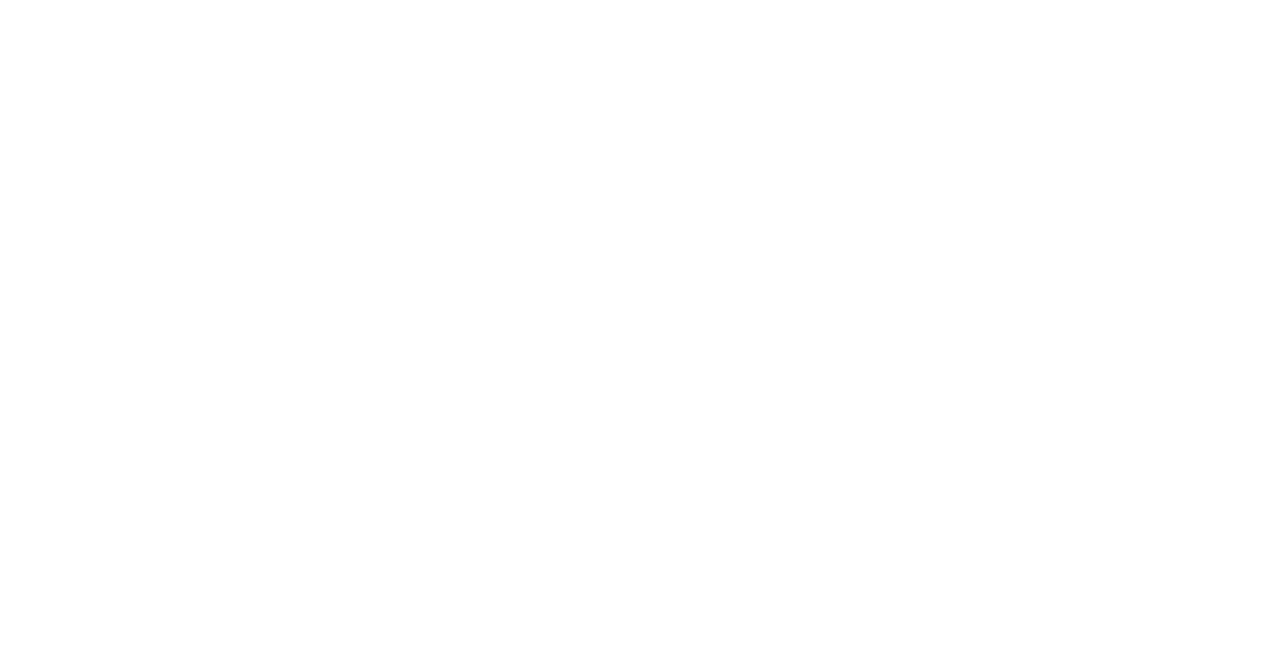
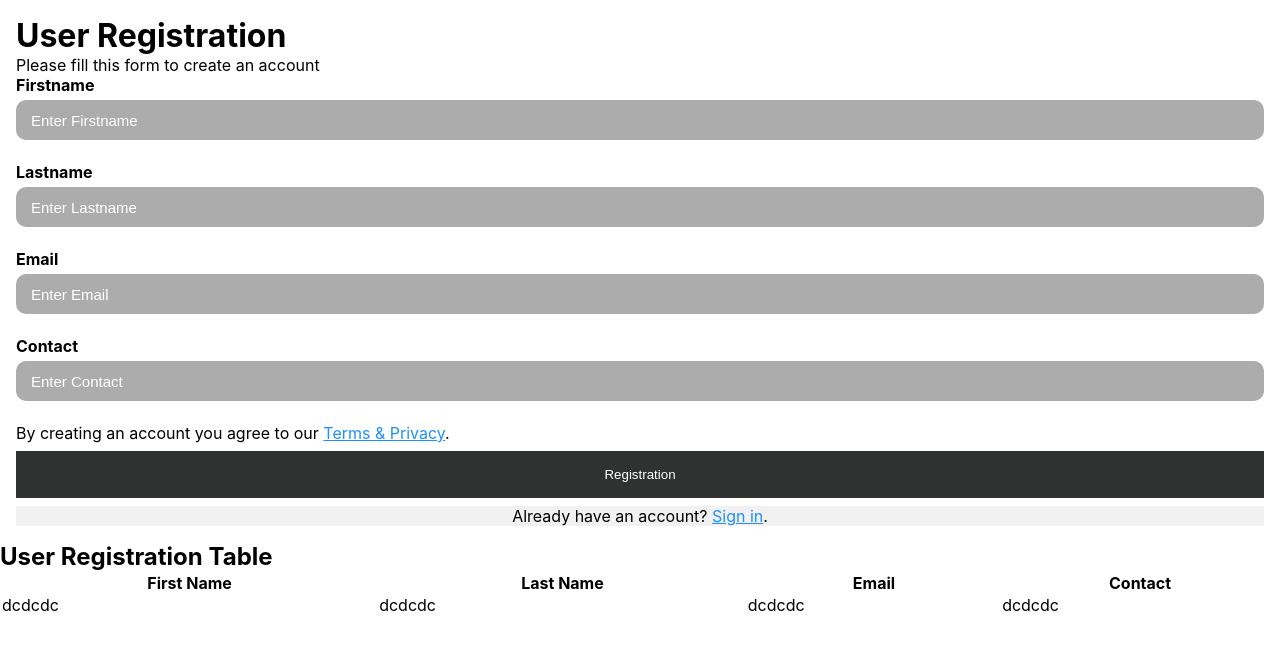
Before and after one commit to Mish880/React-Js-Simple-Templates, a React (Create React App) app: page /user in a window 1280 px wide. Before the commit this address had no page. Shown: the top 650 px of the page. Built offline with nearby package versions, Linux system fonts and the light colour scheme.

Commit message:
Update UserRegistration

```diff
--- a/package.json
+++ b/package.json
@@ -3,6 +3,9 @@
   "version": "0.1.0",
   "private": true,
   "dependencies": {
+    "@emotion/react": "^11.10.0",
+    "@emotion/styled": "^11.10.0",
+    "@mui/material": "^5.10.1",
     "@testing-library/jest-dom": "^5.16.5",
     "@testing-library/react": "^13.3.0",
     "@testing-library/user-event": "^13.5.0",
--- a/src/App.js
+++ b/src/App.js
@@ -12,6 +12,7 @@
 
           <Route path='/page' element={<Loginform/>}/>
           <Route path='/dashboard' element={<Dashboardform/>}/>
+          <Route path='/user' element={<UserRegistrationform/>}/>
         </Routes>
 
 
--- a/src/page/UserRegistration/UserRegistration.css
+++ b/src/page/UserRegistration/UserRegistration.css
@@ -0,0 +1,55 @@
+*{
+    box-sizing: border-box;
+}
+
+.container{
+    padding: 16px;
+    background-color: white;
+}
+
+input[type=text]{
+    width: 100%;
+    padding: 15px;
+    margin: 5px 0 22px 0;
+    display: inline-block;
+    border: none;
+    background:rgb(173, 172, 172);
+}
+
+input[type=text]:focus{
+    background-color: rgb(90, 86, 86);
+    outline: none;
+}
+
+hr{
+    border: 1px solid #ffffff;
+    margin-bottom:25px;
+}
+
+.registerbtn{
+    background-color:#1a1b1b;
+    color: white;
+    padding: 16px 20px;
+    margin: 8px 0;
+    border: none;
+    cursor: pointer;
+    width: 100%;
+    opacity: 0.9;
+}
+
+.registerbtn:hover{
+   opacity: 1;
+}
+
+a{
+    color: dodgerblue;
+}
+
+.signin{
+    background-color: #f1f1f1;
+    text-align: center;
+}
+
+table{
+    width: 100%;
+}
--- a/src/page/UserRegistration/UserRegistration.jsx
+++ b/src/page/UserRegistration/UserRegistration.jsx
@@ -1,10 +1,68 @@
+import { Table, TableContainer } from '@mui/material'
 import React from 'react'
 import "./UserRegistration.css"
 
 const UserRegistrationform = ()  =>{
   return (
-    <div>UserRegistrationform</div>
-  )
+
+         <div className='main_form'>
+
+         <form>
+           <div className='container'>
+               <h1>User Registration</h1>
+               <p>Please fill this form to create an account</p>
+
+
+               <label for="firstname"><b>Firstname</b></label>
+               <input type="text" placeholder="Enter Firstname" name="" id="firstname" required></input>
+
+               <label for="lastname"><b>Lastname</b></label>
+               <input type="text" placeholder="Enter Lastname" name="" id="lastname" required></input>
+
+               <label for="email"><b>Email</b></label>
+               <input type="text" placeholder="Enter Email" name="" id="email" required></input>
+
+               <label for="contact"><b>Contact</b></label>
+               <input type="text" placeholder="Enter Contact" name="" id="contact" required></input>
+
+               <p>By creating an account you agree to our <a href='#'>Terms & Privacy</a>.</p>
+
+               <button type='submit' className='registerbtn'>Registration</button>
+
+               <div className='signin'>
+                 <p>Already have an account? <a href="#">Sign in</a>.</p>
+               </div>
+
+           </div>
+         </form>
+
+         <div>
+             <h2> User Registration Table</h2>
+
+
+          <table>
+              <tr>
+                 <th>First Name</th>
+                 <th>Last Name</th>
+                 <th>Email</th>
+                 <th>Contact</th>
+              </tr>
+             <tr>
+             <td> dcdcdc</td>
+             <td> dcdcdc</td>
+             <td> dcdcdc</td>
+             <td> dcdcdc</td>
+             </tr>
+
+           </table>
+          </div>
+
+
+         </div>
+
+
+
+   );
 }
 
 export default UserRegistrationform
--- a/src/page/login/login.jsx
+++ b/src/page/login/login.jsx
@@ -12,7 +12,7 @@
         </div>
 
         <div id='box_form'>
-            <input type="text" placeholder='UserName'/>
+            <input type="username" placeholder='UserName'/>
             <input type="password" placeholder='Password'/>
         </div>
         <div id='box_button'>
```
Also changed, not shown: 1 other file (tests, documents, lock files or other folders).
